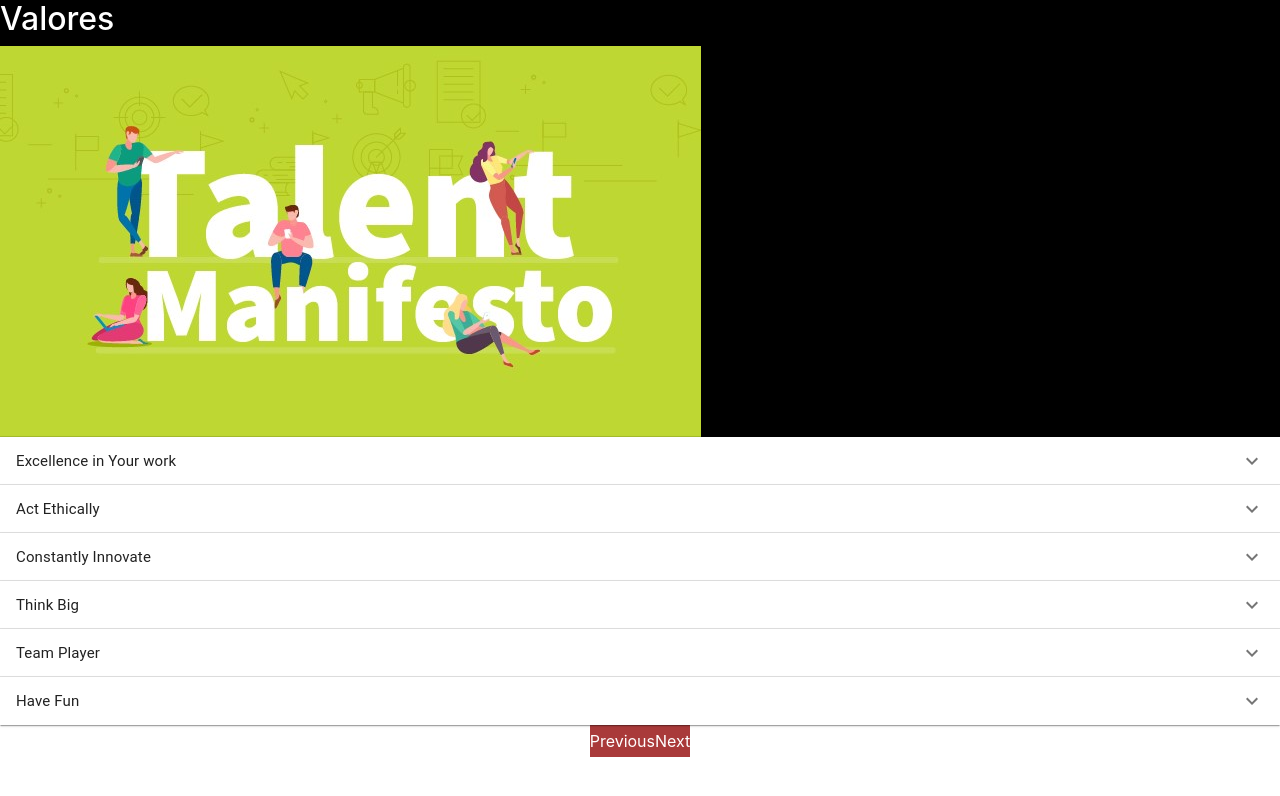
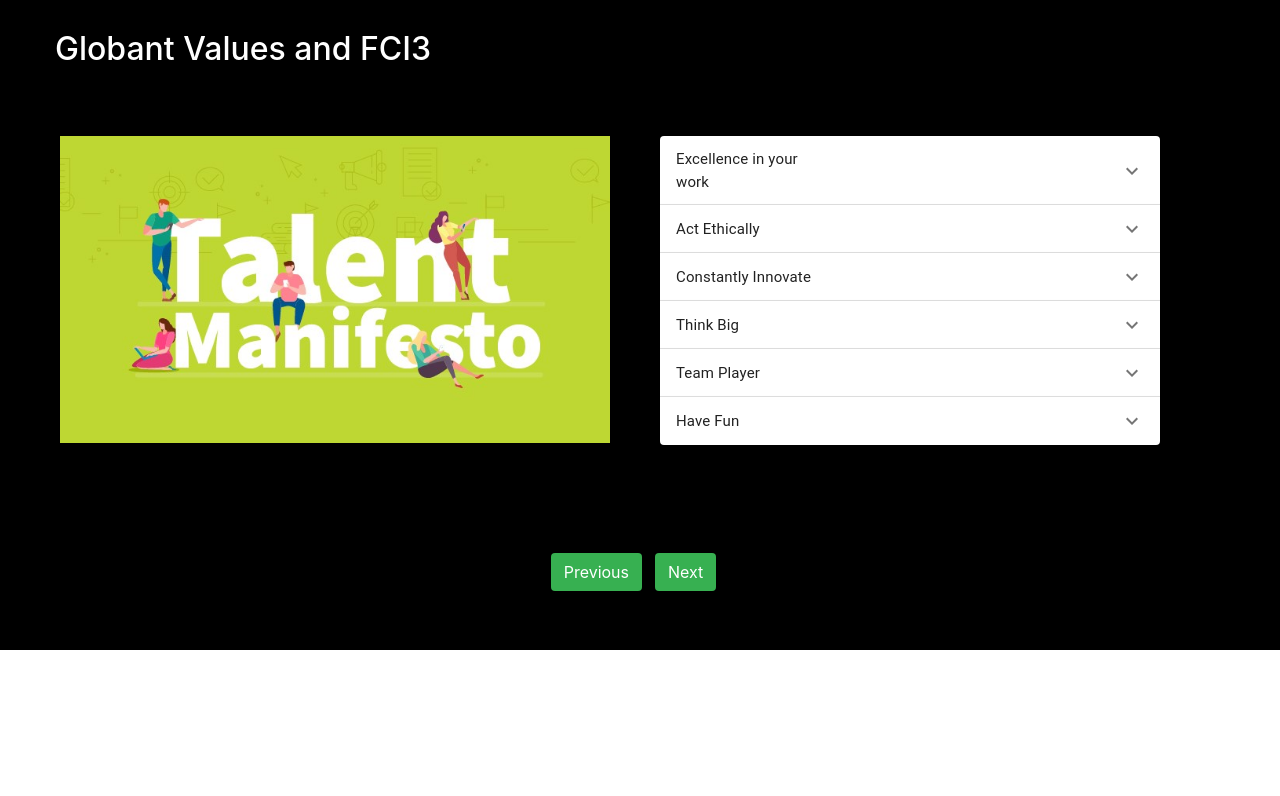
Before and after one commit to camilamontealegre/Onboarding_React_cool, a React (Create React App) app: page /values in a window 1280 px wide. Shown: the top 796 px of the page. Built offline with nearby package versions, Linux system fonts and the light colour scheme.

Commit message:
Styles were globally updated and step 7 was created

```diff
--- a/src/App.js
+++ b/src/App.js
@@ -6,6 +6,7 @@
 import FourthPage from './components/FourthPage';
 import Values from './components/Values';
 import KeyPeople from './components/KeyPeople';
+import Ready from './components/Ready';
 import 'bootstrap/dist/css/bootstrap.min.css';
 
 function App() {
@@ -42,6 +43,7 @@
       <Route exact path="/triforce" render={()=><FourthPage Nombre = {userName}/>}/>
       <Route exact path="/values" component={Values}/>
       <Route exact path="/keypeople" component={KeyPeople}/>
+      <Route exact path="/ready" component={Ready}/>
       <Route path="*" render={()=><Redirect to= "/welcome"/>}/>
       </Switch>
     </div>
--- a/src/components/FirstPage.css
+++ b/src/components/FirstPage.css
@@ -2,23 +2,23 @@
     margin-top: 40px;
     margin-left: 250px;
     height: 2em;
- background-color: #A93A3A;
     color: white;
     border: none;
 }
 .save_btn {
     width: 4em;
     height: 2.5em;
-    background-color: #A93A3A;
     color: white;
     border: none;
 }
 
 .input{
     margin-left:25%;
+    margin-right:3%;
     height: 2em;
     width: 210px;
     font-size: 14px;
+    margin-top: 20px;
 }
 .welcome{
     margin: 0 auto;
@@ -35,7 +35,7 @@
 
 .greet {
     margin-top: 0px;
-    padding-top: 2em;
+    padding-top: 1em;
     margin-bottom: 0px;
     padding-bottom: 0px;
     text-align: center;
--- a/src/components/FirstPage.js
+++ b/src/components/FirstPage.js
@@ -2,6 +2,8 @@
 import welcome from './welcome.png';
 import './FirstPage.css';
 import {withRouter} from 'react-router-dom';
+import { Button } from 'react-bootstrap';
+
 
 class FirstPage extends Component {
     constructor(props){
@@ -23,10 +25,14 @@
 render(){
   console.log(this.props)
   const {fullName} = this.state
-
+  const divStyle = {
+    paddingBottom: '30px',
+    backgroundColor: '#37b051',
+    borderColor: 'transparent'
+  }
     return(
       <div className="contiene">
-        <h1 className="greet">So excited to have you on board!</h1>
+        <h2 className="greet">So excited to have you on board!</h2>
         <img src={welcome} alt="welcome" className='welcome'/>
         <form onSubmit={this.handleSubmit}>
           <input
@@ -36,10 +42,10 @@
             value={fullName} name='fullName'
             onChange={this.handleInputChange}
             ></input>
-          <button type='submit' className="save_btn">Save</button>
-          <button className='posicion_next'onClick={()=>{
+          <Button type='submit' style={divStyle} className="save_btn">Save</Button>
+          <Button className='posicion_next' style={divStyle} onClick={()=>{
             this.props.history.push("/letsimagine")
-          }}>Next</button>
+          }}>Next</Button>
         </form>
       </div>
     )
--- a/src/components/FourthPage.css
+++ b/src/components/FourthPage.css
@@ -1,11 +1,16 @@
+.title-values{
+    color: white;
+    margin-left: 55px;
+    padding-top: 30px;
+}
+
 .triforce {
     display: flex;
     flex-direction: column;
     justify-content: center;
     align-items: center;
-    margin-top: 1em;
     background-color: black;
-    height: 650px;
+    height: 750px;
 }
 .header {
     color: white;
@@ -22,6 +27,7 @@
 }
 .description {
     font-size: 25px;
+    color: yellowgreen;
 }
 .TabsBar {
     width: 30em;
--- a/src/components/FourthPage.js
+++ b/src/components/FourthPage.js
@@ -8,11 +8,12 @@
 import TabPanel from './TabPanel';
 import './FourthPage.css';
 import {useHistory} from 'react-router-dom';
+import FooterButtons from './FooterButtons';
 
 export default function FourthPage(props) {
   const [value, setValue] = React.useState(0);
   const { Nombre } = props;
-  const history = useHistory()
+  const history = useHistory();
   const handleChange = (event, newValue) => {
     setValue(newValue);
   };
@@ -20,7 +21,7 @@
   return (
     <div className="triforce">
       <div className="header">
-        <h2>This is the Triforce</h2>
+        <h2 className="title-values">This is the Triforce</h2>
         <p className="tagline">You are here, { Nombre } </p>
         <p className="description">The three aspects consist of the Studio, TDC and Accounts</p>
       </div>
@@ -42,10 +43,14 @@
           <img src={project} alt="people-growing" className='image-size'/>
         </TabPanel>
       </div>
-      <div className="buttons">
-          <button onClick={()=>{history.push("/third")}}>Previous</button>
-          <button onClick={()=>{history.push("/values")}}>Next</button>
-      </div>
+      <FooterButtons
+        OnPrevious={()=>{
+          history.push("/third")
+          }}
+        OnNext={()=>{
+          history.push("/values")
+         }}
+      />
     </div>
   );
 }
--- a/src/components/KeyPeople.js
+++ b/src/components/KeyPeople.js
@@ -2,10 +2,11 @@
 import './KeyPeople.css';
 import { Container, Row, Col, Image } from 'react-bootstrap';
 import FooterButtons from './FooterButtons';
+import {useHistory} from 'react-router-dom';
 
 
 export default function KeyPeople() {
-
+  const history = useHistory()
     return (
       <div className="everything">
         <h2 className="people-title">UI Studio COPE</h2>
@@ -49,7 +50,14 @@
           </Col>
           </Row>
     </Container>
-    <FooterButtons/>
+    <FooterButtons
+        OnPrevious={()=>{
+          history.push("/values")
+          }}
+        OnNext={()=>{
+          history.push("/ready")
+         }}
+      />
       </div>
     );
 
--- /dev/null
+++ b/src/components/Ready.js
@@ -0,0 +1,9 @@
+import React from 'react';
+
+export default function Ready() {
+    return(
+    <div>
+    We are ready
+    </div>
+    )
+}
--- a/src/components/SecondPage.css
+++ b/src/components/SecondPage.css
@@ -6,20 +6,22 @@
     flex-direction: column;
     align-items: center;
     font-size: 2.5em;
-    color: #A93A3A;
     background-color: black;
     height: 650px;
 }
+.first-paragraph{
+    padding-top: 2em;
+}
 .glober {
-    background-color: rgb(202, 118, 118);
+    background-color: yellowgreen;
 }
 .emphasis {
+    color: yellowgreen;
     font-weight: bold;
 }
 button {
     height: 2em;
     margin-left: 0.5em;
-    background-color: #A93A3A;
     color: white;
     border: none;
 }
--- a/src/components/ThirdPage.css
+++ b/src/components/ThirdPage.css
@@ -1,6 +1,12 @@
 .group{
     background-color: black;
-    height: 650px;
+    height: 700px;
+}
+.card-title{
+    color: yellowgreen;
+}
+.card-description{
+    color: white;
 }
 .caja{
     font-size: 16px;
@@ -11,13 +17,13 @@
 }
 
 .titulo{
-color: #A93A3A;
     text-align: center;
-margin-top: 50px;
     font-size: 30px;
+    color: white;
+    padding-top: 60px;
 }
 
-.image-size{
+.image-growing{
     width: 500px;
 }
 .accordion{
@@ -74,7 +80,7 @@
     opacity:1;
 }  */
 
-.buttons {
+.buttons{
 display: flex;
 justify-content: center;
 }
--- a/src/components/ThirdPage.js
+++ b/src/components/ThirdPage.js
@@ -3,8 +3,9 @@
 import growingpath from './growing-path2.png';
 import Accordion from './Accordion';
 import {useHistory} from 'react-router-dom';
+import FooterButtons from './FooterButtons';
 
- function ThirdPage(props){
+ function ThirdPage(){
   const history= useHistory()
   const [ seniority, setSeniority ] = useState([
     {
@@ -45,17 +46,21 @@
     <div className="group">
       <h2 className="titulo">Career Path</h2>
       <div className="caja">
-        <img src={growingpath} alt="people-growing" className='image-size'/>
+        <img src={growingpath} alt="people-growing" className='image-growing'/>
         <div className="accordion">
         {seniority.map((card, i)=>(
           <Accordion card={card} index={i} toggleCards={toggleCards}/>
         ))}
         </div>
       </div>
-      <div className="buttons">
-          <button onClick={()=>{history.push("/letsimagine")}}>Previous</button>
-          <button onClick={()=>{history.push("/triforce")}}>Next</button>
-        </div>
+      <FooterButtons
+        OnPrevious={()=>{
+          history.push("/letsimagine")
+          }}
+        OnNext={()=>{
+          history.push("/triforce")
+         }}
+      />
     </div>
   )
 }
--- a/src/components/Values.css
+++ b/src/components/Values.css
@@ -1,7 +1,24 @@
+
 .title-values{
-    color: white
+    color: white;
+    margin-left: 55px;
+    padding-top: 30px;
 }
 .agrupa-todo{
     background-color: black;
     height: 650px
 }
+.box{
+    display: flex;
+}
+.manifesto{
+    display: flex;
+    flex-direction: row;
+    width: 550px;
+    margin: 30px;
+}
+.accordion-2{
+    width: 500px;
+    margin-top: 60px;
+    margin-left: 50px ;
+}
--- a/src/components/Values.js
+++ b/src/components/Values.js
@@ -7,6 +7,8 @@
 import Typography from '@material-ui/core/Typography';
 import ExpandMoreIcon from '@material-ui/icons/ExpandMore';
 import manifesto from './manifesto.jpg';
+import FooterButtons from './FooterButtons';
+import {useHistory} from 'react-router-dom';
 
 const useStyles = makeStyles((theme) => ({
   root: {
@@ -23,10 +25,10 @@
   },
 }));
 
-export default function Values(props) {
+export default function Values() {
   const classes = useStyles();
   const [expanded, setExpanded] = React.useState(false);
-  const { goToFourthPage, goToSixthPage } = props;
+  const history = useHistory()
 
   const handleChange = (panel) => (event, isExpanded) => {
     setExpanded(isExpanded ? panel : false);
@@ -35,20 +37,23 @@
   return (
     <div className="agrupa-todo">
       <div className={classes.root}>
-    <h2 className="title-values">Valores</h2>
-    <img src={manifesto} alt="Gloabnt manifesto " className='manifesto'/>
+        <h2 className="title-values">Globant Values and FCI3</h2>
+        <div className="box" >
+        <div className="manifesto">
+          <img src={manifesto} alt="Globant manifesto " className='manifesto'/>
+        </div>
+      <div className="accordion-2">
         <Accordion expanded={expanded === 'panel1'} onChange={handleChange('panel1')}>
           <AccordionSummary
             expandIcon={<ExpandMoreIcon />}
             aria-controls="panel1bh-content"
             id="panel1bh-header"
           >
-        <Typography className={classes.heading}>Excellence in Your work</Typography>
+          <Typography className={classes.heading}>Excellence in your work</Typography>
           </AccordionSummary>
           <AccordionDetails>
             <Typography>
-            Nulla facilisi. Phasellus sollicitudin nulla et quam mattis feugiat. Aliquam eget
-            maximus est, id dignissim quam.
+            <p>Focused, Commited</p>
             </Typography>
           </AccordionDetails>
         </Accordion>
@@ -62,8 +67,7 @@
           </AccordionSummary>
           <AccordionDetails>
             <Typography>
-            Donec placerat, lectus sed mattis semper, neque lectus feugiat lectus, varius pulvinar
-            diam eros in elit. Pellentesque convallis laoreet laoreet.
+          <p>Integrity</p>
             </Typography>
           </AccordionDetails>
         </Accordion>
@@ -77,8 +81,7 @@
           </AccordionSummary>
           <AccordionDetails>
             <Typography>
-            Nunc vitae orci ultricies, auctor nunc in, volutpat nisl. Integer sit amet egestas eros,
-            vitae egestas augue. Duis vel est augue.
+            <p>Fast Learner, Clear Thinker, Innovative</p>
             </Typography>
           </AccordionDetails>
         </Accordion>
@@ -92,8 +95,7 @@
           </AccordionSummary>
           <AccordionDetails>
             <Typography>
-            Nunc vitae orci ultricies, auctor nunc in, volutpat nisl. Integer sit amet egestas eros,
-            vitae egestas augue. Duis vel est augue.
+            <p> Innovative</p>
             </Typography>
           </AccordionDetails>
         </Accordion>
@@ -107,8 +109,7 @@
           </AccordionSummary>
           <AccordionDetails>
             <Typography>
-            Nunc vitae orci ultricies, auctor nunc in, volutpat nisl. Integer sit amet egestas eros,
-            vitae egestas augue. Duis vel est augue.
+            <p> Flexible, Collaborative, Inclusive</p>
             </Typography>
           </AccordionDetails>
         </Accordion>
@@ -122,15 +123,20 @@
           </AccordionSummary>
           <AccordionDetails>
             <Typography>
-            Nunc vitae orci ultricies, auctor nunc in, volutpat nisl. Integer sit amet egestas eros,
-            vitae egestas augue. Duis vel est augue.
+            <p>Inclusive</p>
             </Typography>
           </AccordionDetails>
         </Accordion>
-      <div className="buttons">
-         <button onClick={goToFourthPage}>Previous</button>
-         <button onClick={goToSixthPage}>Next</button>
         </div>
+        </div>
+        <FooterButtons
+          OnPrevious={()=>{
+            history.push("/triforce")
+            }}
+          OnNext={()=>{
+            history.push("/keypeople")
+          }}
+        />
      </div>
     </div>
   );
```
Lines whose indentation alone changed are shown as unchanged.
